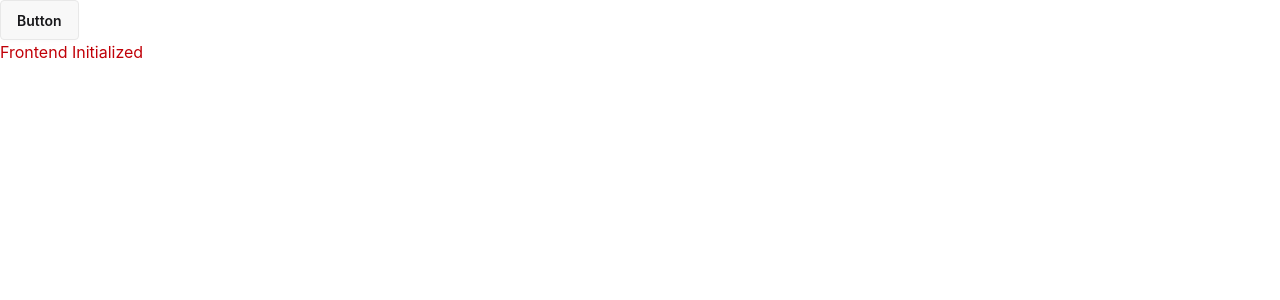
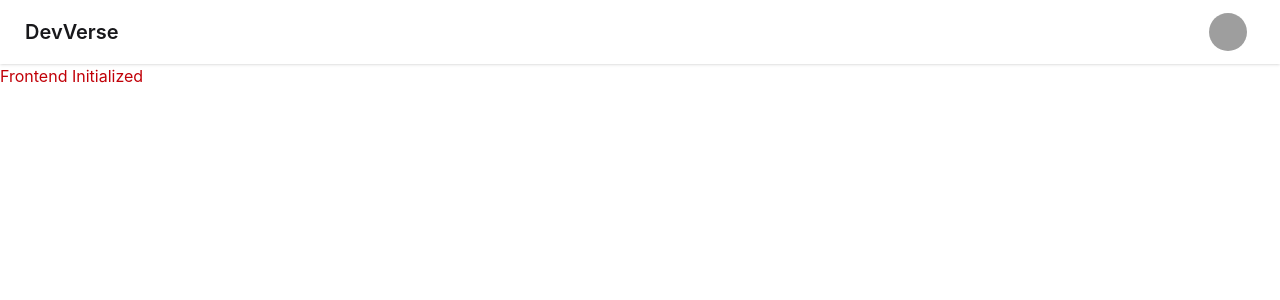
Before and after one commit to Harshdubey04/DevVerse-FE, a React (Vite) app: page / in a window 1280 px wide. Shown: the top 300 px of the page. Built offline with nearby package versions, Linux system fonts and the light colour scheme; grey boxes are pictures that could not be loaded.

Commit message:
Added the navbar component

```diff
--- a/index.html
+++ b/index.html
@@ -1,5 +1,5 @@
 <!doctype html>
-<html lang="en">
+<html lang="en" data-theme="light">
   <head>
     <meta charset="UTF-8" />
     <link rel="icon" type="image/svg+xml" href="" />
--- a/src/App.jsx
+++ b/src/App.jsx
@@ -1,10 +1,11 @@
+import Navbar from "./components/common/Navbar"
 
 function App() {
 
   return (
     <>
-    <button class="btn">Button</button>
-    <div className="text-red-700">Frontend Initialized</div>
+      <Navbar/>
+      <div className="text-red-700">Frontend Initialized</div>
     </>
   )
 }
--- /dev/null
+++ b/src/components/common/Navbar.jsx
@@ -0,0 +1,36 @@
+
+const Navbar = () => {
+  return (
+    <div className="navbar bg-base-100 shadow-sm">
+        <div className="flex-1">
+          <a className="btn btn-ghost text-xl">DevVerse</a>
+        </div>
+        <div className="flex gap-2">
+
+          <div className="dropdown dropdown-end mx-6">
+            <div tabIndex={0} role="button" className="btn btn-ghost btn-circle avatar">
+              <div className="w-10 rounded-full">
+                <img
+                  alt="Tailwind CSS Navbar component"
+                  src="https://img.daisyui.com/images/stock/photo-1534528741775-53994a69daeb.webp" />
+              </div>
+            </div>
+            <ul
+              tabIndex="-1"
+              className="menu menu-sm dropdown-content bg-base-100 rounded-box z-1 mt-3 w-52 p-2 shadow">
+              <li>
+                <a className="justify-between">
+                  Profile
+                  <span className="badge">New</span>
+                </a>
+              </li>
+              <li><a>Settings</a></li>
+              <li><a>Logout</a></li>
+            </ul>
+          </div>
+        </div>
+      </div>
+  )
+}
+
+export default Navbar
--- a/src/index.css
+++ b/src/index.css
@@ -1,2 +1,6 @@
 @import "tailwindcss";
 @plugin "daisyui";
+
+ @plugin "daisyui" {
+   themes: light --default, dark --prefersdark;
+ }
```
